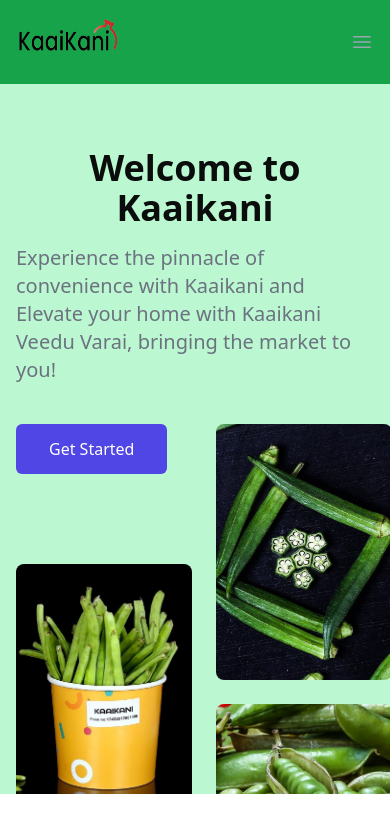
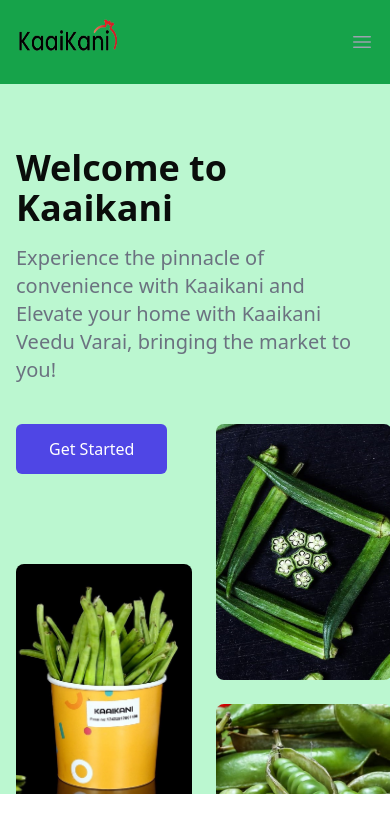
Before and after one commit to SRIRAMS2002/kaaikani, a Next.js app: page / in a window 390 px wide. Shown: the top 835 px of the page. Built offline with nearby package versions, Linux system fonts and the light colour scheme.

Commit message:
hero change-1

```diff
--- a/src/Components/Hero.jsx
+++ b/src/Components/Hero.jsx
@@ -7,7 +7,7 @@
         <div className="pb-80 pt-16 sm:pb-40 sm:pt-24 lg:pb-48 lg:pt-40">
           <div className="relative mx-auto max-w-8xl px-4 sm:static sm:px-6 lg:px-8">
             <div className="sm:max-w-lg">
-            <h1 class="sm:mx-auto sm:max-w-lg sm:w-10/12 md:w-2/3 font-black text-black/95 text-4xl text-center sm:text-5xl md:text-6xl lg:w-auto lg:text-left xl:text-5xl ">
+            <h1 class="sm:mx-auto sm:max-w-lg sm:w-10/12 md:w-2/3 font-black text-black/95 text-4xl  sm:text-5xl md:text-6xl lg:w-auto lg:text-left xl:text-5xl ">
             Welcome to Kaaikani{" "}
           </h1>
 
```
